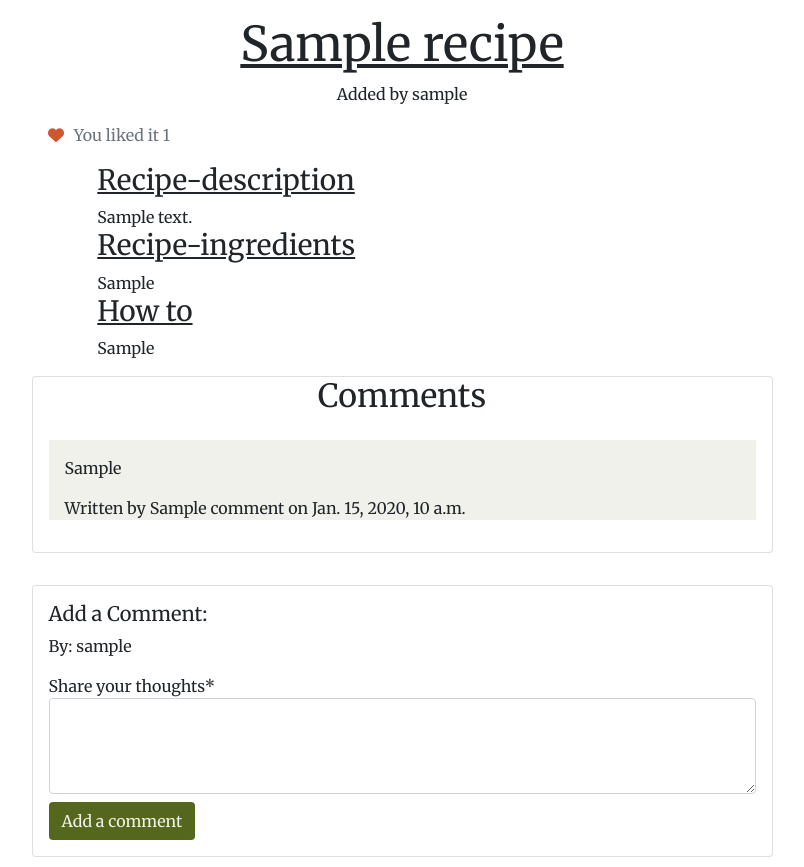
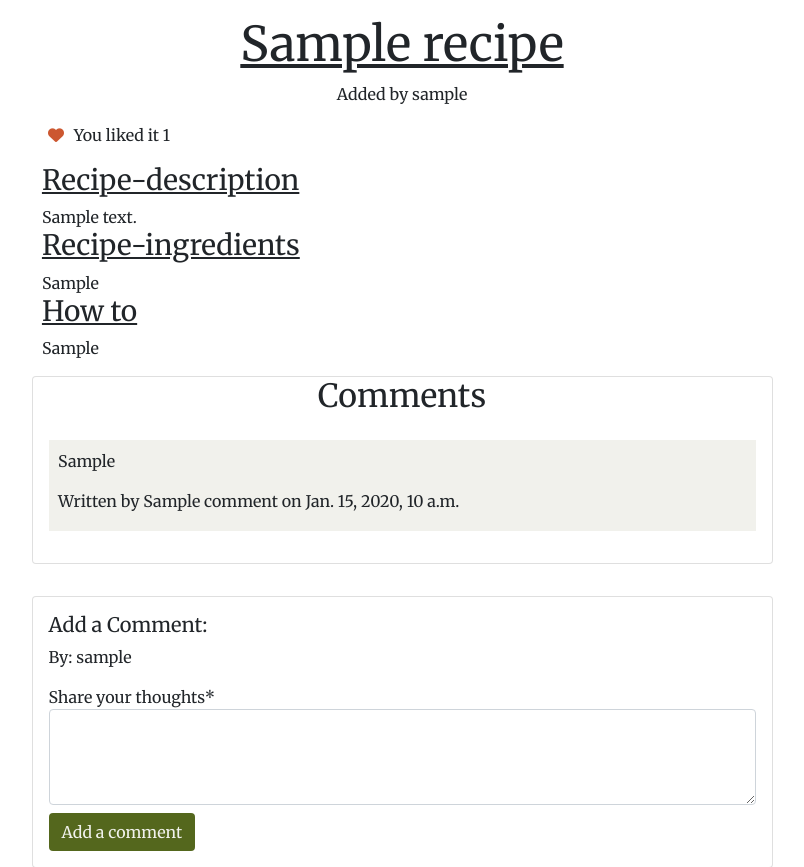
Before and after one commit to malinpalo/Tastebook, a Django app: a page that uses templates/recipe_detail.html in a window 1280 px wide. Shown: the part 532-1399 px from the top of the page, without its empty margins (238-1042 px from the left). Run offline with Django 3.2, Linux system fonts and the light colour scheme; a user stored in the database is signed in; tables that the repository leaves empty hold one stand-in row (values such as "Sample post"); some libraries are stand-ins or nearby versions; some web fonts are replaced.

Commit message:
Update and modify buttons in the project

```diff
--- a/static/css/style.css
+++ b/static/css/style.css
@@ -92,7 +92,7 @@ body {
 
 .detail-card {
     margin: 0 auto;
-    width: 55%;
+    max-width: 65%;
 }
 
 .detail-card > h3 {
@@ -137,7 +137,7 @@ body {
 .recipe-comment-body {
     position: relative;
     background-color: #f1f1ec;
-    padding: 1rem 1rem 0 1rem;
+    padding: 0.6rem;
     margin-bottom: 1rem;
 }
 
--- a/templates/create_recipe.html
+++ b/templates/create_recipe.html
@@ -13,7 +13,7 @@
                 {% csrf_token %}
                 {{ form | crispy }}
 
-                <a href="{% url 'blog_recipes' %}" class="btn btn-success mt-4 mb-4">Cancel</a>
+                <a href="{% url 'blog_recipes' %}" class="btn btn-warning mt-4 mb-4">Cancel</a>
                 <button type="submit" class="btn btn-blue mt-4 mb-4">SUBMIT</button>
             </form>
             {% endif %}
--- a/templates/edit_recipe.html
+++ b/templates/edit_recipe.html
@@ -13,7 +13,7 @@
             <form method="post" enctype="multipart/form-data">
                 {% csrf_token %}
                 {{ form | crispy }}
-                <a href="{% url 'recipe_detail' recipe.slug %}" class="btn btn-success mt-4">Cancel</a>
+                <a href="{% url 'recipe_detail' recipe.slug %}" class="btn btn-warning mt-4">Cancel</a>
                 <button type="submit" class="btn btn-blue mt-4">UPDATE</button>
             </form>
             {% endif %}
--- a/templates/recipe_detail.html
+++ b/templates/recipe_detail.html
@@ -29,22 +29,22 @@
                         {% if liked %}
                         <button type="submit" aria-label="A Like Button" name="recipepost_id" value="{{recipe.slug}}"><i class="fas fa-heart"></i></button>
                             {% if recipe.number_of_likes == 1 %}
-                            <span class="text-secondary"> You liked it</span>
+                            <span class="text-dark"> You liked it</span>
 
                             {% elif recipe.number_of_likes == 2  %}
-                            <span class="text-secondary"> You and 1 other person liked it</span>
+                            <span class="text-dark"> You and 1 other person liked it</span>
 
                             {% else %}
-                            <span class="text-secondary"> You and {{ recipe.number_of_likes|add:"-1" }} other people liked it</span>
+                            <span class="text-dark"> You and {{ recipe.number_of_likes|add:"-1" }} other people liked it</span>
                             {% endif %}
                         {% else %}
                         <button type="submit" aria-label="A Like Button" name="recipepost_id" value="{{recipe.slug}}"><i class="far fa-heart"></i></button>
                         {% endif %}
-                        <span class="text-secondary"> {{ recipe.number_of_likes }} </span>
+                        <span class="text-dark"> {{ recipe.number_of_likes }} </span>
                     </form>
 
                     {% else %}
-                    <span class="text-secondary"><i class="far fa-heart"></i></span>
+                    <span class="text-dark"><i class="far fa-heart"></i></span>
                     {% endif %}
 
                 </div>
```
